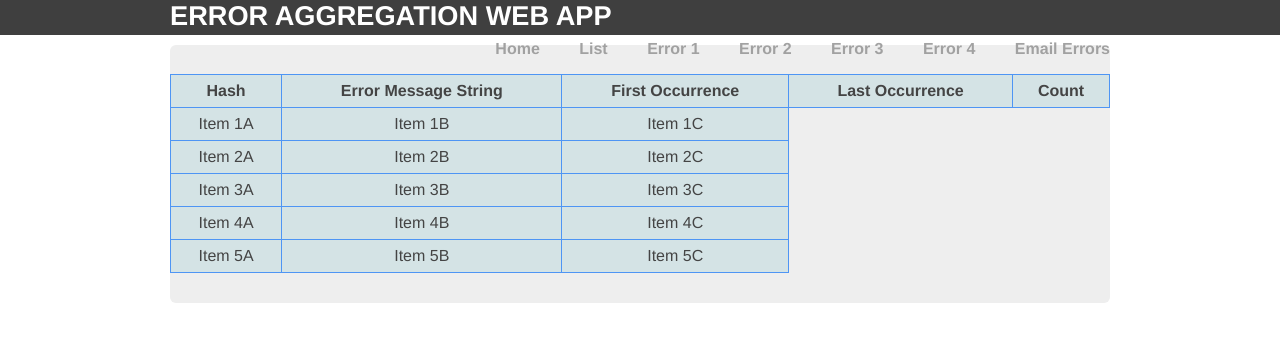
After one commit to TwentyDW/Error-Aggregation-Flask-App, a Flask app: template app/templates/list.html in a window 1280 px wide. The commit adds this page. Shown: the top 342 px of the page. Run offline with Flask 2, Linux system fonts and the light colour scheme; the template is opened without the code that fills it, so the values that code supplies are empty.

```diff
--- a/app/error_handling.py
+++ b/app/error_handling.py
@@ -9,7 +9,7 @@ def write_str_to_file(string, filename):
   with open(location, "a") as file:
     file.write(string)
 
-def store_error(errorstring):
+def store_error(errorstring, flaskrequest):
 	error_time = datetime.datetime.now(mytz)
 
 	#hash the error's name
@@ -27,12 +27,12 @@ def store_error(errorstring):
 	if db.get(hashederror):
 		error_instance_dict_json = db.get(hashederror)
 		error_instance_dict = json.loads(error_instance_dict_json)
-		error_instance = Error_Object("","","","",-5)
+		error_instance = Error_Object("","","","","",-5)
 		error_instance.set_dict(error_instance_dict)
 		error_instance.set_last_occurrence(error_time.strftime("%Y/%m/%d %H:%M:%S"))  # update last occurrence time stamp
 		error_instance.set_count(error_instance.get_count() + 1) # increase error count by 1
 	else:
-		error_instance = Error_Object(errorstring, traceback.format_exc(), error_time.strftime("%Y/%m/%d %H:%M:%S"), error_time.strftime("%Y/%m/%d %H:%M:%S"), 1)
+		error_instance = Error_Object(errorstring, traceback.format_exc(), error_time.strftime("%Y/%m/%d %H:%M:%S"), error_time.strftime("%Y/%m/%d %H:%M:%S"), "url: " + flaskrequest.url + " method: " + flaskrequest.method,  1)
 
 	error_instance_dict_json = json.dumps(error_instance.__dict__, ensure_ascii=True)
 	db.set(hashederror, error_instance_dict_json)
--- a/app/routes.py
+++ b/app/routes.py
@@ -9,13 +9,13 @@ raygun = raygunprovider.RaygunSender("VaBnbg4l+u9r+2qgdGtx1A==") # raygun
 flask.Provider(app, 'VaBnbg4l+u9r+2qgdGtx1A==').attach() # raygun
 app.config.from_object('config')
 
-""" to do: fix form and create mail module"""
+""" to do: use redis hash instead of key-value"""
 
 @app.errorhandler(Exception)
 def internal_error(error):
   send_error_to_raygun()
   error = str(error)
-  error_handling.store_error(error)
+  error_handling.store_error(error, request)
   return redirect (url_for('error_page'), code = 302) # will change
 
 def send_error_to_raygun():
@@ -25,6 +25,10 @@ def send_error_to_raygun():
 @app.route('/')
 def home():
   return render_template('home.html')
+
+@app.route('/list')
+def list():
+  return render_template('list.html')
 
 @app.route('/error_page')
 def error_page():
@@ -58,19 +62,6 @@ def email_errors():
 @app.route('/emailed_errors', methods=['GET', 'POST'])
 def emailed_errors():
 
-	begyear = request.form['begyear']
-	begmonth = request.form['begmonth']
-	begday = request.form['begday']
-	beghour = request.form['beghour']
-	begmin = request.form['begmin']
-	begsec = request.form['begsec']
-	endyear = request.form['endyear']
-	endmonth = request.form['endmonth']
-	endday = request.form['endday']
-	endhour = request.form['endhour']
-	endmin = request.form['endmin']
-	endsec = request.form['endsec']
-
 	report = error_handling.report_errors()
 
 	# move this to mail module
@@ -82,5 +73,6 @@ def emailed_errors():
 
 	return render_template('emailed_errors.html')
 
+#========== everything needs to go above this =============
 if __name__ == '__main__':
   app.run(debug=True)
--- a/app/static/css/main.css
+++ b/app/static/css/main.css
@@ -85,3 +85,23 @@ h3 {
   color: #999;
   text-decoration: none;
 }
+
+/* table css */
+.hoverTable{
+width:100%;
+border-collapse:collapse;
+}
+.hoverTable td{
+padding:7px; border:#4e95f4 1px solid;
+}
+.hoverTable th{
+padding:7px; border:#4e95f4 1px solid;
+}
+/* Define the default color for all the table rows */
+.hoverTable tr{
+background: #d4e3e5;
+}
+/* Define the hover highlight color for the table row */
+.hoverTable tr:hover {
+			background-color: #ffff99;
+}
--- a/app/templates/layout.html
+++ b/app/templates/layout.html
@@ -11,6 +11,7 @@
 			<strong><nav>
 				<ul class="menu">
 					<li><a href="{{ url_for('home') }}">Home</a></li>
+					<li><a href="{{ url_for('list') }}">List</a></li>
 					<li><a href="{{ url_for('error1') }}">Error 1</a></li>
 					<li><a href="{{ url_for('error2') }}">Error 2</a></li>
 					<li><a href="{{ url_for('error3') }}">Error 3</a></li>
--- /dev/null
+++ b/app/templates/list.html
@@ -0,0 +1,34 @@
+{% extends "layout.html" %}
+{% block content %}
+<div class = "jumbo">
+	<table class="hoverTable" >
+		<tr>
+			<th><span title = "Hash of (error message string + stack trace string)">Hash</span></th>
+			<th><span title = "Error message string">Error Message String</span></th>
+			<th><span title = "Time when the error first occurred">First Occurrence</span></th>
+			<th><span title = "Time when the error last occurred">Last Occurrence</span></th>
+			<th><span title = "Number of times error has occurred">Count</span></th>
+		</tr>
+
+
+
+
+
+		<tr onmouseover="this.style.backgroundColor='#ffff66';" onmouseout="this.style.backgroundColor='#d4e3e5';">
+			<td>Item 1A</td><td>Item 1B</td><td>Item 1C</td>
+		</tr>
+		<tr onmouseover="this.style.backgroundColor='#ffff66';" onmouseout="this.style.backgroundColor='#d4e3e5';">
+			<td>Item 2A</td><td>Item 2B</td><td>Item 2C</td>
+		</tr>
+		<tr onmouseover="this.style.backgroundColor='#ffff66';" onmouseout="this.style.backgroundColor='#d4e3e5';">
+			<td>Item 3A</td><td>Item 3B</td><td>Item 3C</td>
+		</tr>
+		<tr onmouseover="this.style.backgroundColor='#ffff66';" onmouseout="this.style.backgroundColor='#d4e3e5';">
+			<td>Item 4A</td><td>Item 4B</td><td>Item 4C</td>
+		</tr>
+		<tr onmouseover="this.style.backgroundColor='#ffff66';" onmouseout="this.style.backgroundColor='#d4e3e5';">
+			<td>Item 5A</td><td>Item 5B</td><td>Item 5C</td>
+		</tr>
+	</table>
+</div>
+{% endblock %}
```
Also changed, not shown: app/error_object.py (+8 -1 lines).
